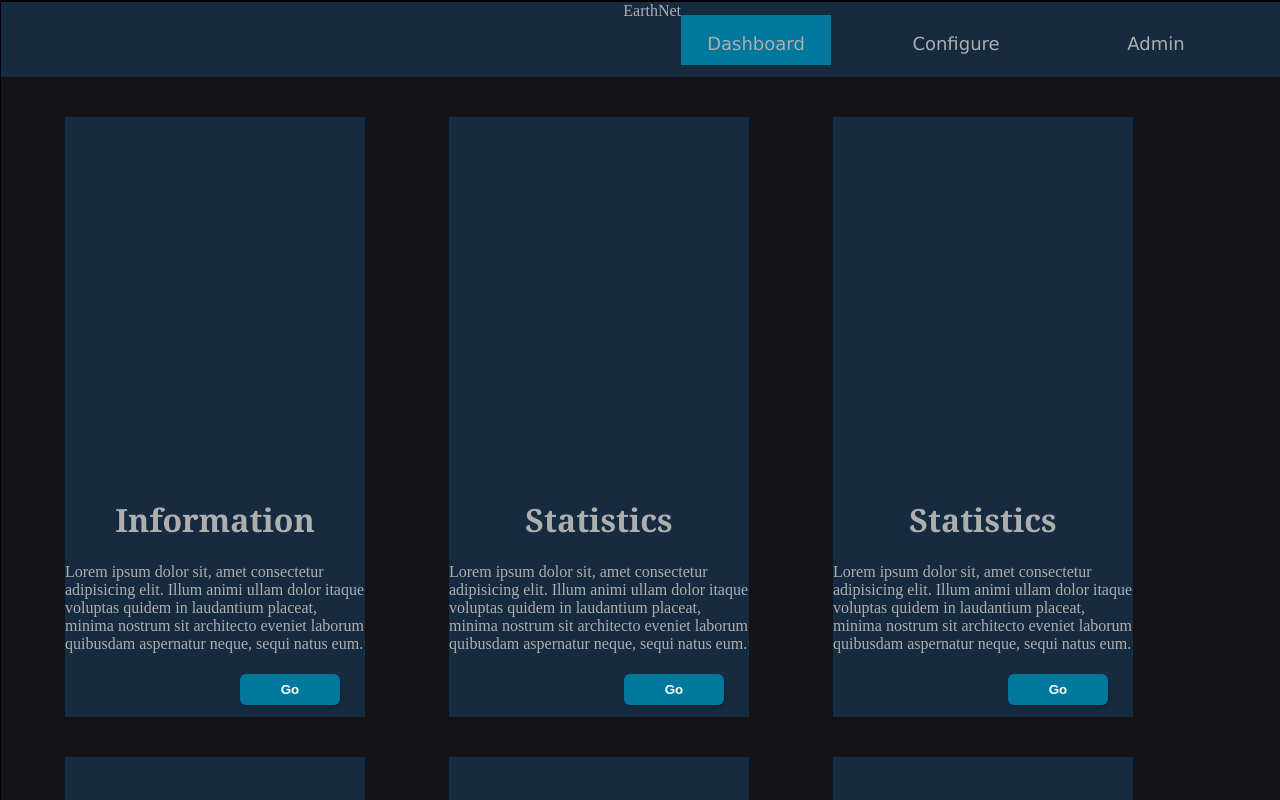
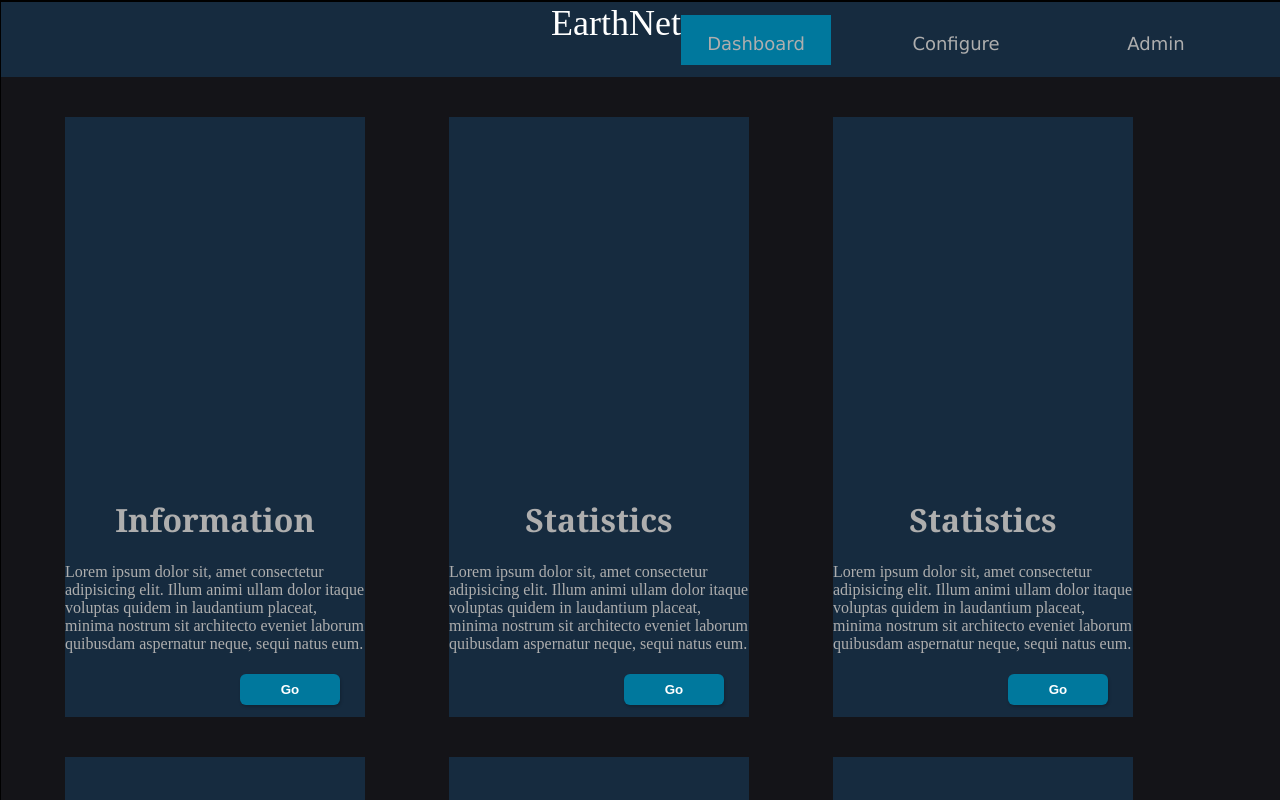
Before and after one commit to edunbar2/EarthNet, a Svelte app: page / in a window 1280 px wide. Shown: the top 800 px of the page. Built offline with nearby package versions, Linux system fonts and the light colour scheme.

Commit message:
Removed Original Header and added Logo to navbar

```diff
--- a/src/Components/Navbar.svelte
+++ b/src/Components/Navbar.svelte
@@ -61,6 +61,13 @@ const  handleTabClick = (tab) => {
     transition: all 0.5s ease-out;
 }
 
+.logo{
+    color: white;
+    font-size: 36px;
+    display: flex;
+    float: right;
+}
+
 
 
 
```
